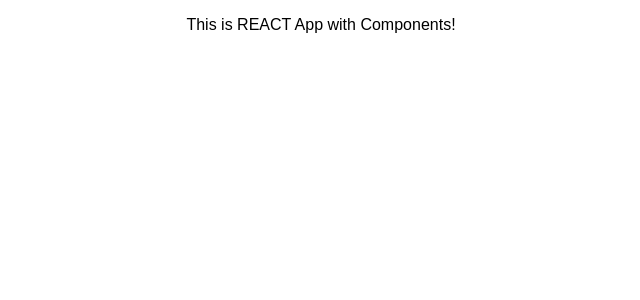
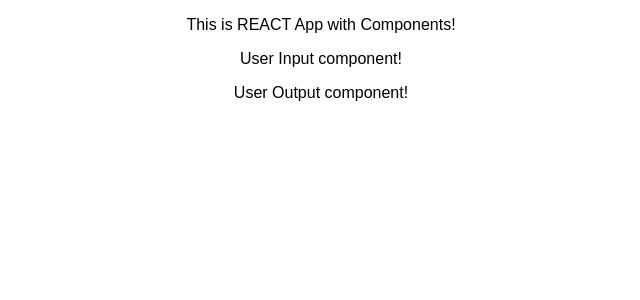
Before and after one commit to huseyinkadioglugit/user-assignment, a React (Create React App) app: page / in a window 1280 px wide. Shown: the top 300 px of the page, without its empty margins (319-959 px from the left). Built offline with nearby package versions, Linux system fonts and the light colour scheme.

Commit message:
creating two new components

```diff
--- a/src/App.js
+++ b/src/App.js
@@ -1,5 +1,7 @@
 import { Component } from 'react';
 import './App.css';
+import  UserOutput  from "./User/UserOutput";
+import UserInput from "./User/UserInput";
 
 
 
@@ -11,6 +13,9 @@
   return (
     <div className="App">
       <p>This is REACT App with Components!</p>
+      <UserInput />
+      <UserOutput/>
+
     </div>
   );
 }
--- a/src/User/UserInput.js
+++ b/src/User/UserInput.js
@@ -0,0 +1,13 @@
+import React from 'react';
+
+const userInput = (props) => {
+
+
+    return (
+        <div>
+            <p>User Input component!</p>
+        </div>
+    )
+
+}
+export default userInput;
--- a/src/User/UserOutput.js
+++ b/src/User/UserOutput.js
@@ -0,0 +1,14 @@
+import { Component } from "react"
+import React from 'react';
+
+const userOutput = (props) => {
+
+    return (
+        <div>
+            <p>User Output component!</p>
+        </div>
+    )
+
+}
+
+export default userOutput;
```
Also changed, not shown: 1 other file (tests, documents, lock files or other folders).
